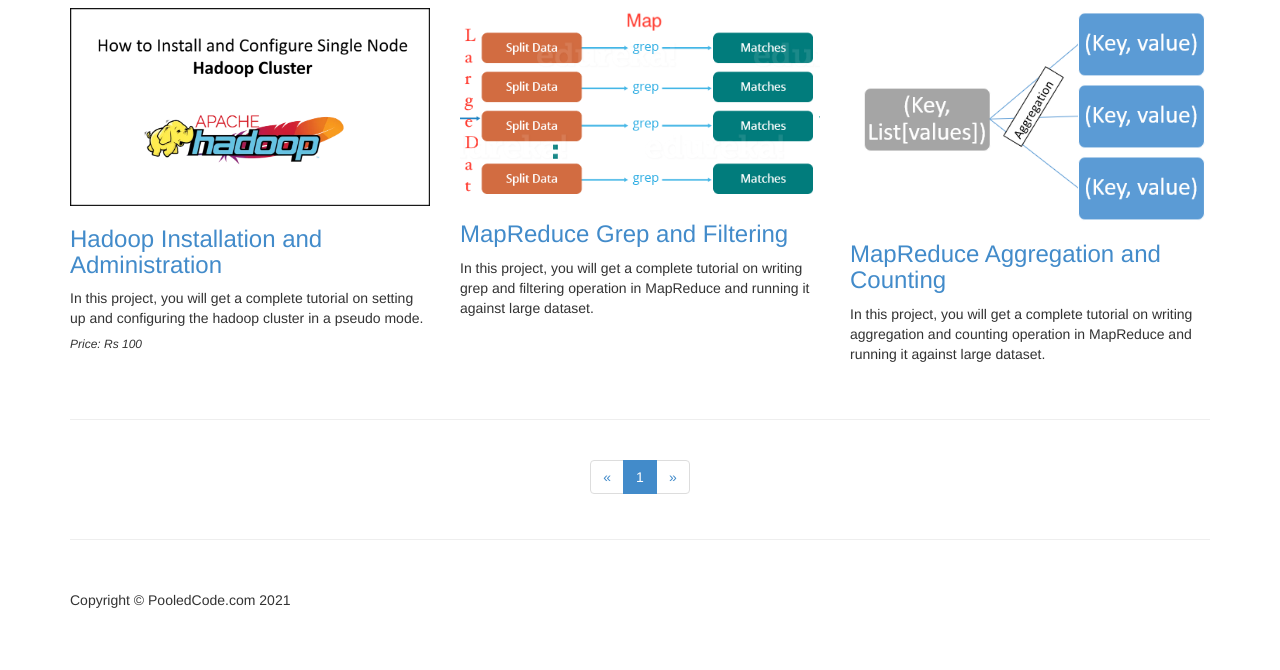
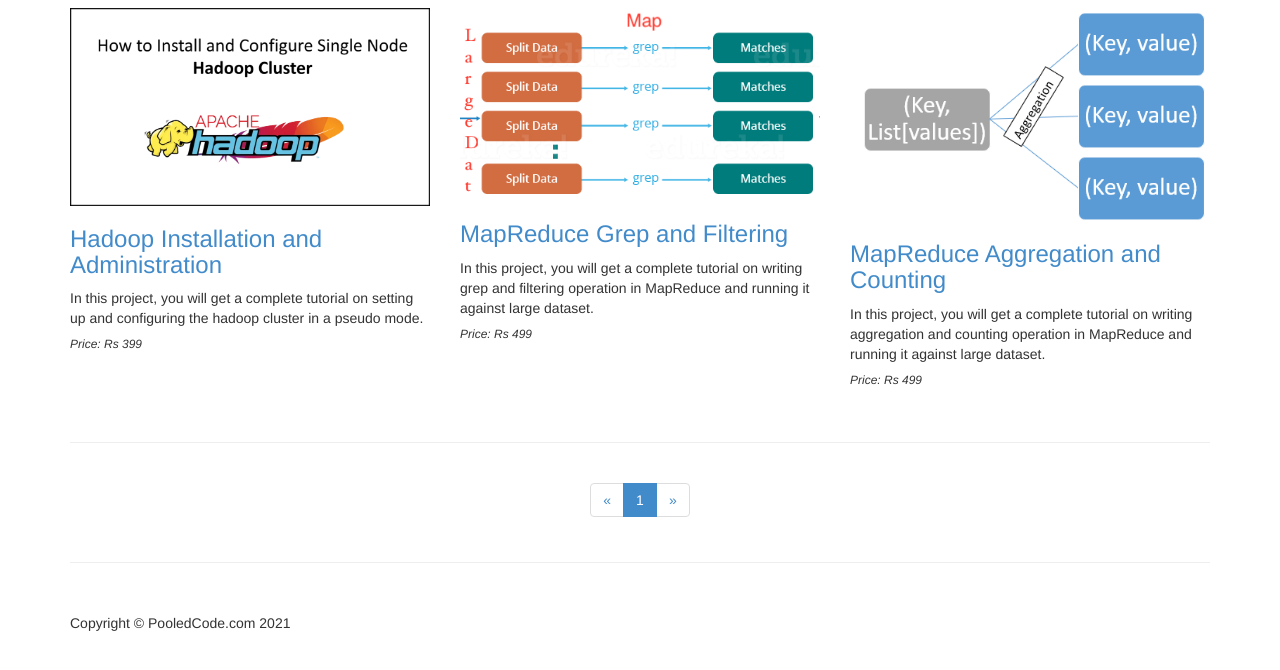
Before and after one commit to PooledCode/pooledcode, a plain HTML site: page index.html in a window 1280 px wide. Shown: the part 152-822 px from the top of the page. Drawn offline with Linux system fonts and the light colour scheme.

Commit message:
adding files

```diff
--- a/index.html
+++ b/index.html
@@ -57,19 +57,21 @@
           <a href="#project-link"><img class="img-responsive" src="images/hadoop_installation.png"></a>
           <h3><a href="#project-link">Hadoop Installation and Administration</a></h3>
           <p>In this project, you will get a complete tutorial on setting up and configuring the hadoop cluster in a pseudo mode.</p>
-          <h6><i>Price: Rs 100</i></h6>
+          <h6><i>Price: Rs 399</i></h6>
         </div>
 
         <div class="col-md-4 portfolio-item">
           <a href="#project-link"><img class="img-responsive" src="images/grep_filtering.png"></a>
           <h3><a href="#project-link">MapReduce Grep and Filtering</a></h3>
           <p>In this project, you will get a complete tutorial on writing grep and filtering operation in MapReduce and running it against large dataset.</p>
+          <h6><i>Price: Rs 499</i></h6>
         </div>
 
         <div class="col-md-4 portfolio-item">
           <a href="#project-link"><img class="img-responsive" src="images/aggregation_counting.png"></a>
           <h3><a href="#project-link">MapReduce Aggregation and Counting</a></h3>
           <p>In this project, you will get a complete tutorial on writing aggregation and counting operation in MapReduce and running it against large dataset.</p>
+          <h6><i>Price: Rs 499</i></h6>
         </div>
 
       </div>
```
